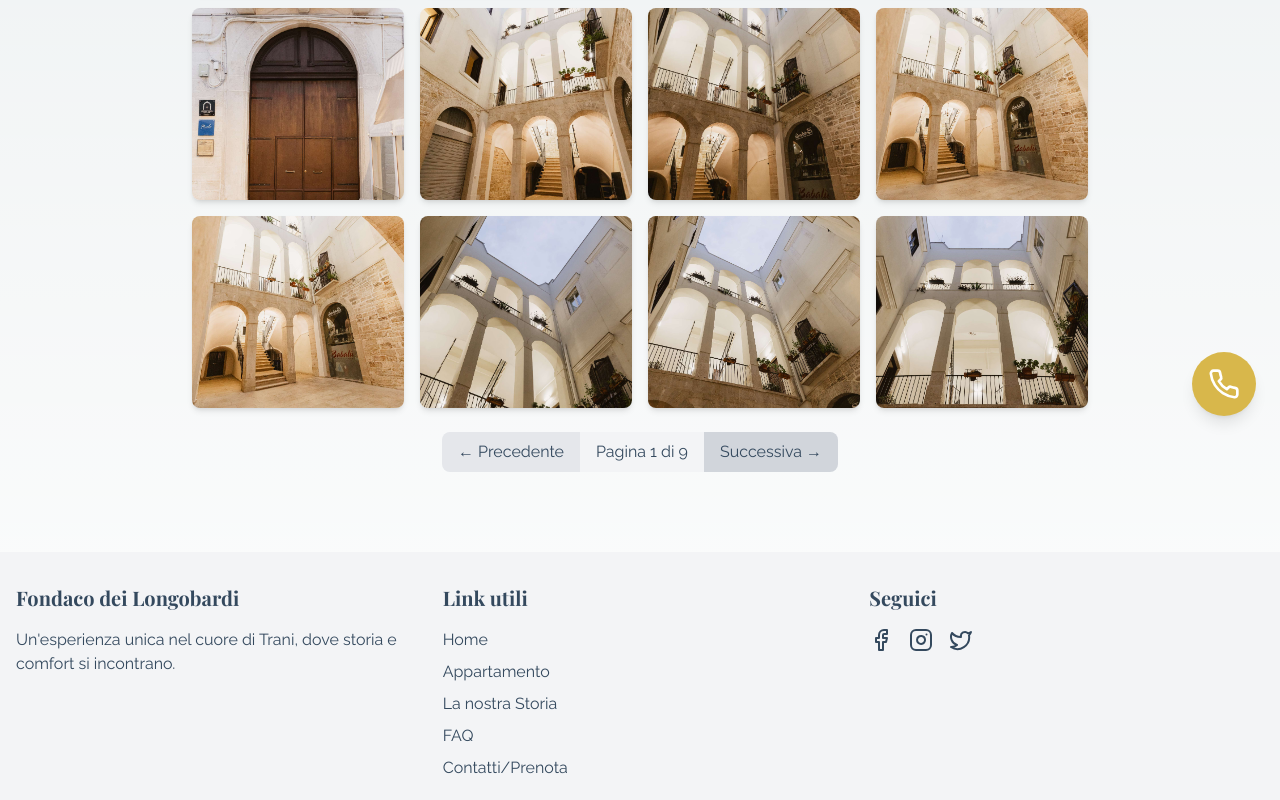
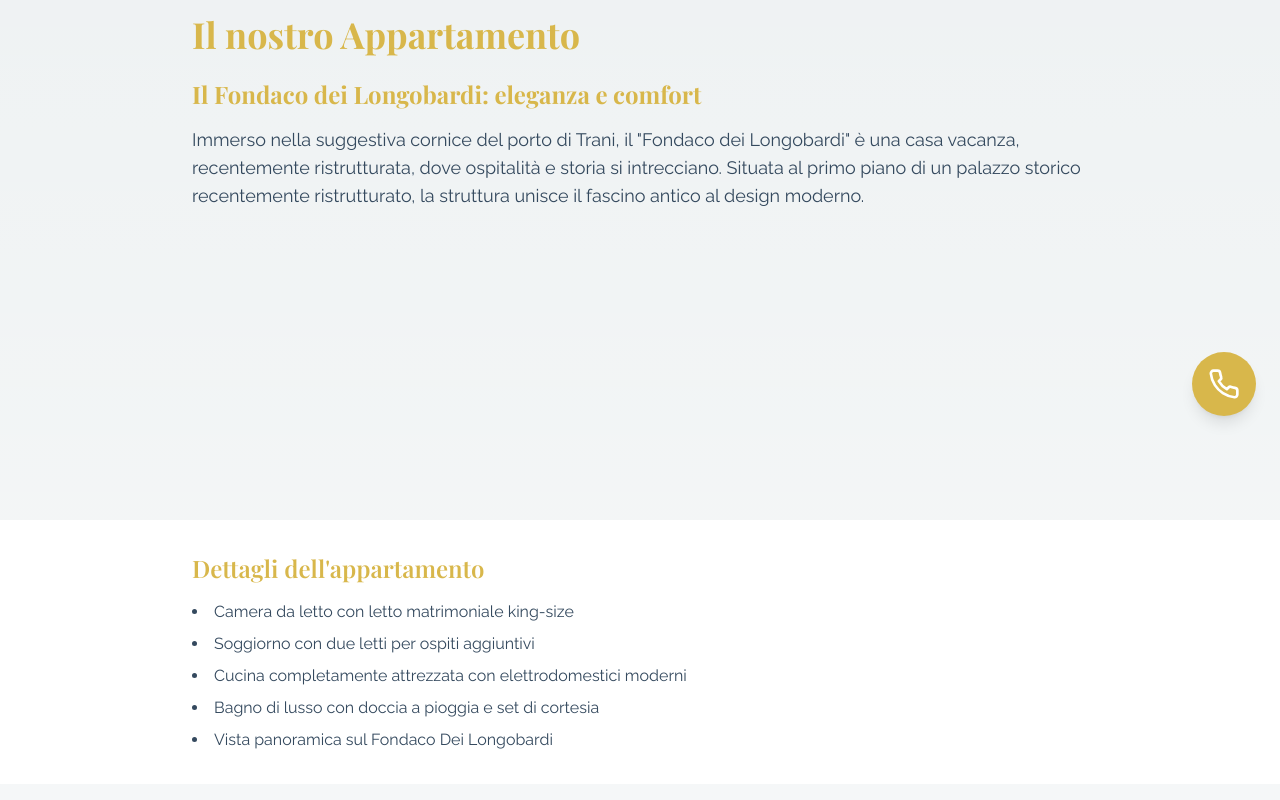
Before and after one commit to DaddarioLuigi/fondaco-dei-longobardi, a Next.js app: page /appartamento in a window 1280 px wide. Shown: the part 360-1160 px from the top of the page. Built offline with nearby package versions, Linux system fonts and the light colour scheme; a web font is replaced by a local one.

Commit message:
Update page.tsx

```diff
--- a/app/appartamento/page.tsx
+++ b/app/appartamento/page.tsx
@@ -1,11 +1,22 @@
 'use client'
 
 import { useState, useEffect } from 'react'
+import { motion } from 'framer-motion'
+import { Wifi, Coffee, Tv, Wind, UtensilsCrossed, Bed } from 'lucide-react'
 
 interface ImageData {
   src: string
   alt: string
 }
+
+const features = [
+  { icon: Wifi, text: 'Wi-Fi ad alta velocità' },
+  { icon: Coffee, text: 'Macchina del caffè' },
+  { icon: Tv, text: 'Smart TV' },
+  { icon: Wind, text: 'Aria condizionata' },
+  { icon: UtensilsCrossed, text: 'Cucina attrezzata' },
+  { icon: Bed, text: 'Biancheria di alta qualità' },
+]
 
 export default function Appartamento() {
   const [images, setImages] = useState<ImageData[]>([])
@@ -52,8 +63,71 @@
 
   return (
     <div className="w-full overflow-x-hidden">
-      {/** SEZIONE GALLERIA FOTOGRAFICA */}
-      <section className="w-screen px-6 py-8">
+      {/** SEZIONE 1 - TESTI INTRODUTTIVI A TUTTO SCHERMO */}
+      <motion.section
+        className="relative w-screen min-h-screen flex justify-center items-center px-6 py-12 overflow-y-auto"
+        initial={{ opacity: 0 }}
+        animate={{ opacity: 1 }}
+        transition={{ duration: 0.6 }}
+      >
+        <div className="max-w-4xl w-full text-left">
+          <motion.h1
+            className="text-4xl font-serif font-bold mb-6 text-brand-primary"
+            initial={{ opacity: 0, y: -20 }}
+            animate={{ opacity: 1, y: 0 }}
+            transition={{ duration: 0.5 }}
+          >
+            Il nostro Appartamento
+          </motion.h1>
+
+          <motion.h2
+            className="text-2xl font-serif font-bold mb-4 text-brand-primary"
+            initial={{ opacity: 0, x: -20 }}
+            animate={{ opacity: 1, x: 0 }}
+            transition={{ duration: 0.5, delay: 0.2 }}
+          >
+            Il Fondaco dei Longobardi: eleganza e comfort
+          </motion.h2>
+
+          <motion.p
+            className="text-lg mb-4"
+            initial={{ opacity: 0, y: 20 }}
+            animate={{ opacity: 1, y: 0 }}
+            transition={{ duration: 0.5, delay: 0.3 }}
+          >
+            Immerso nella suggestiva cornice del porto di Trani, il "Fondaco dei Longobardi" è una casa vacanza, recentemente ristrutturata, dove ospitalità e storia si intrecciano. Situata al primo piano di un palazzo storico recentemente ristrutturato, la struttura unisce il fascino antico al design moderno.
+          </motion.p>
+        </div>
+      </motion.section>
+
+      {/** SEZIONE 2 - DETTAGLI APPARTAMENTO */}
+      <motion.section
+        className="w-screen px-6 py-8 bg-white"
+        initial={{ opacity: 0, y: 20 }}
+        whileInView={{ opacity: 1, y: 0 }}
+        transition={{ duration: 0.5 }}
+      >
+        <div className="max-w-4xl mx-auto">
+          <h2 className="text-2xl font-serif font-semibold mb-4 text-brand-primary">
+            Dettagli dell'appartamento
+          </h2>
+          <ul className="list-disc list-inside space-y-2 text-left">
+            <li>Camera da letto con letto matrimoniale king-size</li>
+            <li>Soggiorno con due letti per ospiti aggiuntivi</li>
+            <li>Cucina completamente attrezzata con elettrodomestici moderni</li>
+            <li>Bagno di lusso con doccia a pioggia e set di cortesia</li>
+            <li>Vista panoramica sul Fondaco Dei Longobardi</li>
+          </ul>
+        </div>
+      </motion.section>
+
+      {/** SEZIONE 3 - GALLERIA FOTOGRAFICA */}
+      <motion.section
+        className="w-screen px-6 py-8"
+        initial={{ opacity: 0, y: 20 }}
+        whileInView={{ opacity: 1, y: 0 }}
+        transition={{ duration: 0.5 }}
+      >
         <div className="max-w-4xl mx-auto">
           <h2 className="text-2xl font-serif font-semibold mb-4 text-brand-primary">
             Galleria fotografica
@@ -116,7 +190,7 @@
             </div>
           )}
         </div>
-      </section>
+      </motion.section>
     </div>
   )
 }
```
